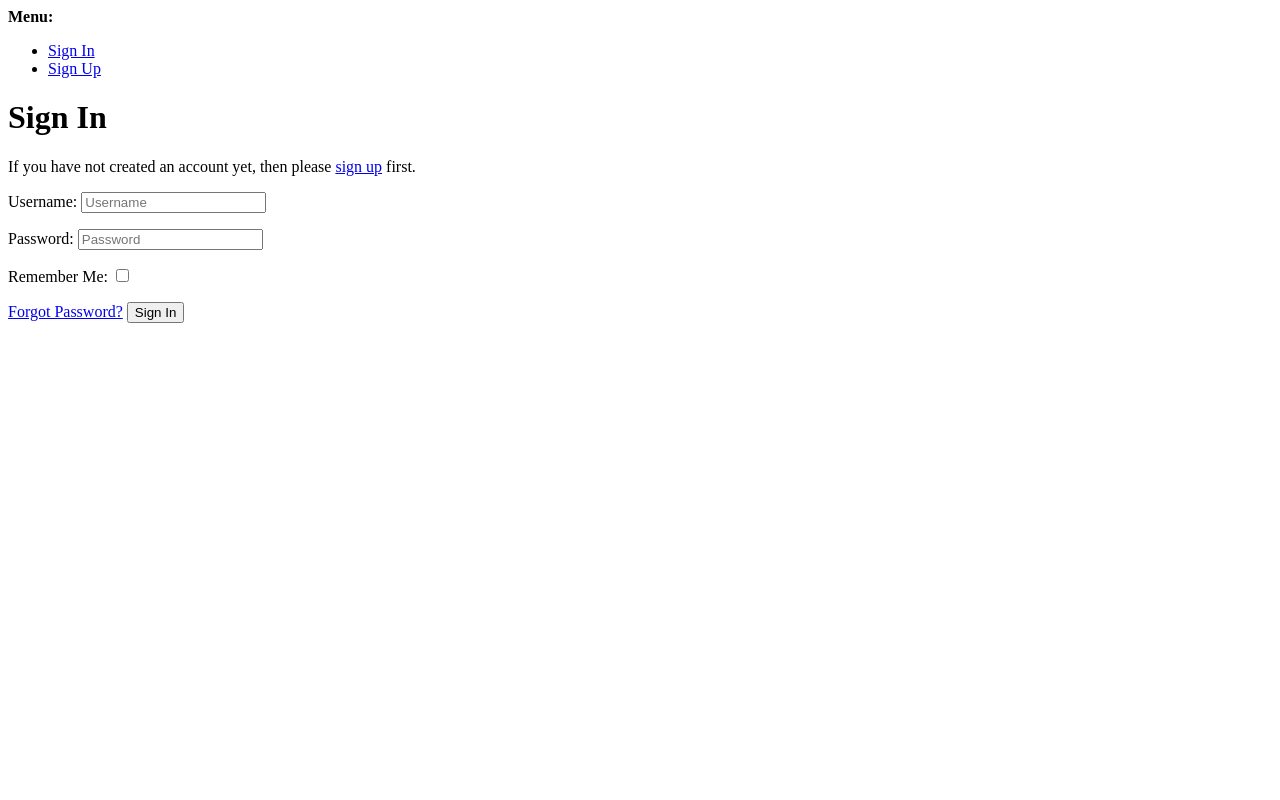
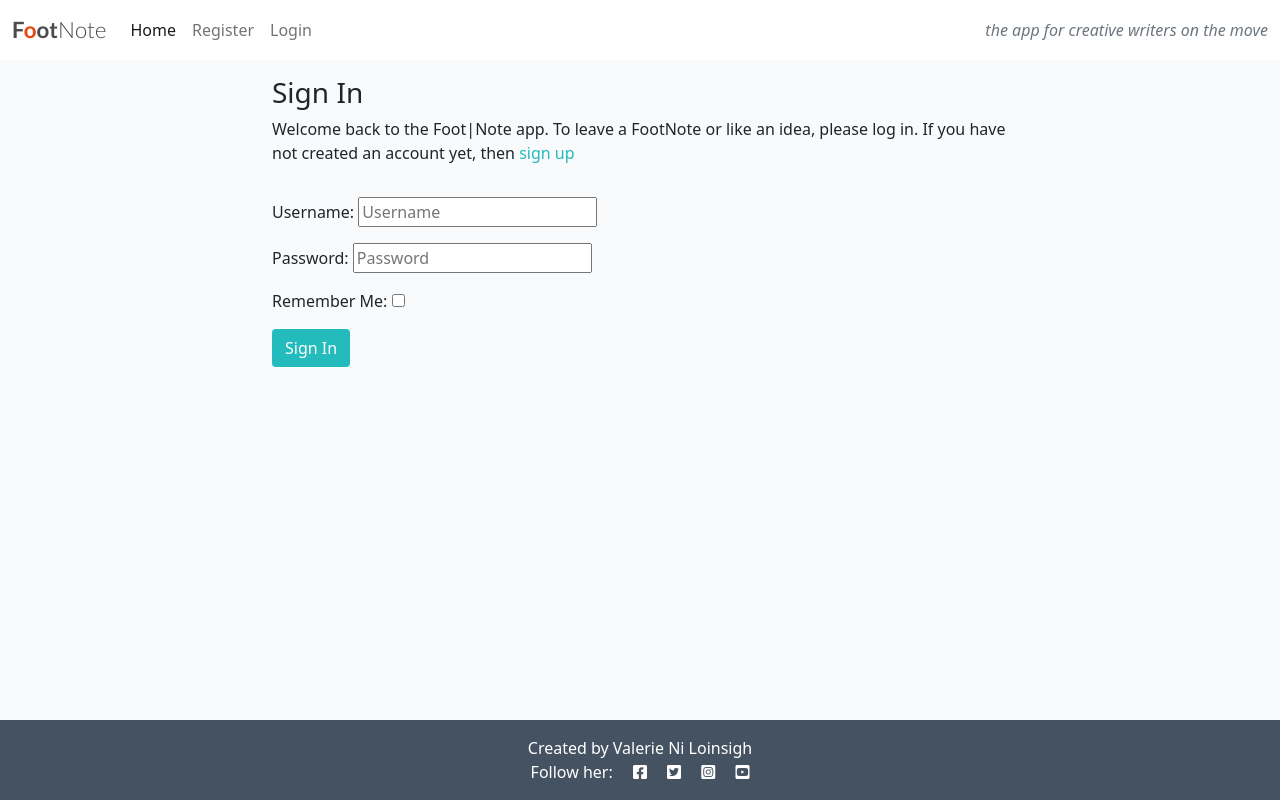
Before and after one commit to valerieniloinsigh31/footnote-app, a Django app: page /accounts/login/ in a window 1280 px wide. Run offline with Django 3.2, Linux system fonts and the light colour scheme; some libraries are stand-ins or nearby versions.

Commit message:
Tailor AllAuth django templates installed to suit the application. Add Bootstrap, using Emmet function.

```diff
--- a/templates/account/login.html
+++ b/templates/account/login.html
@@ -1,4 +1,4 @@
-{% extends "account/base.html" %}
+{% extends "base.html" %}
 
 {% load i18n %}
 {% load account socialaccount %}
@@ -7,31 +7,21 @@
 
 {% block content %}
 
-<h1>{% trans "Sign In" %}</h1>
+<div class="container">
+  <div class="row">
+    <div class="col-md-8 mt-3 offset-md-2">
+      <h3>{% trans "Sign In" %}</h3>
 
-{% get_providers as socialaccount_providers %}
-
-{% if socialaccount_providers %}
-<p>{% blocktrans with site.name as site_name %}Please sign in with one
-of your existing third party accounts. Or, <a href="{{ signup_url }}">sign up</a>
-for a {{ site_name }} account and sign in below:{% endblocktrans %}</p>
-
-<div class="socialaccount_ballot">
-
-  <ul class="socialaccount_providers">
-    {% include "socialaccount/snippets/provider_list.html" with process="login" %}
-  </ul>
-
-  <div class="login-or">{% trans 'or' %}</div>
+<p>{% blocktrans %}
+  Welcome back to the Foot|Note app. To leave a FootNote or like an idea, please log in.
+  If you have not created an account yet, then <a class="link" href="{{ signup_url }}">sign up</a>
+  {% endblocktrans %}</p>
 
   </div>
+</div>
 
-{% include "socialaccount/snippets/login_extra.html" %}
-
-{% else %}
-<p>{% blocktrans %}If you have not created an account yet, then please
-<a href="{{ signup_url }}">sign up</a> first.{% endblocktrans %}</p>
-{% endif %}
+<div class="row">
+  <div class="col-md-8 mt-3 offset-md-2">
 
   <form class="login" method="POST" action="{% url 'account_login' %}">
     {% csrf_token %}
@@ -39,8 +29,9 @@ for a {{ site_name }} account and sign in below:{% endblocktrans %}</p>
     {% if redirect_field_value %}
     <input type="hidden" name="{{ redirect_field_name }}" value="{{ redirect_field_value }}" />
     {% endif %}
-  <a class="button secondaryAction" href="{% url 'account_reset_password' %}">{% trans "Forgot Password?" %}</a>
-  <button class="primaryAction" type="submit">{% trans "Sign In" %}</button>
+    <button class="btn btn-signup right" type="submit">{% trans "Sign In" %}</button>
   </form>
-
+</div>
+</div>
+</div>
 {% endblock %}
```
Lines whose indentation alone changed are shown as unchanged.
